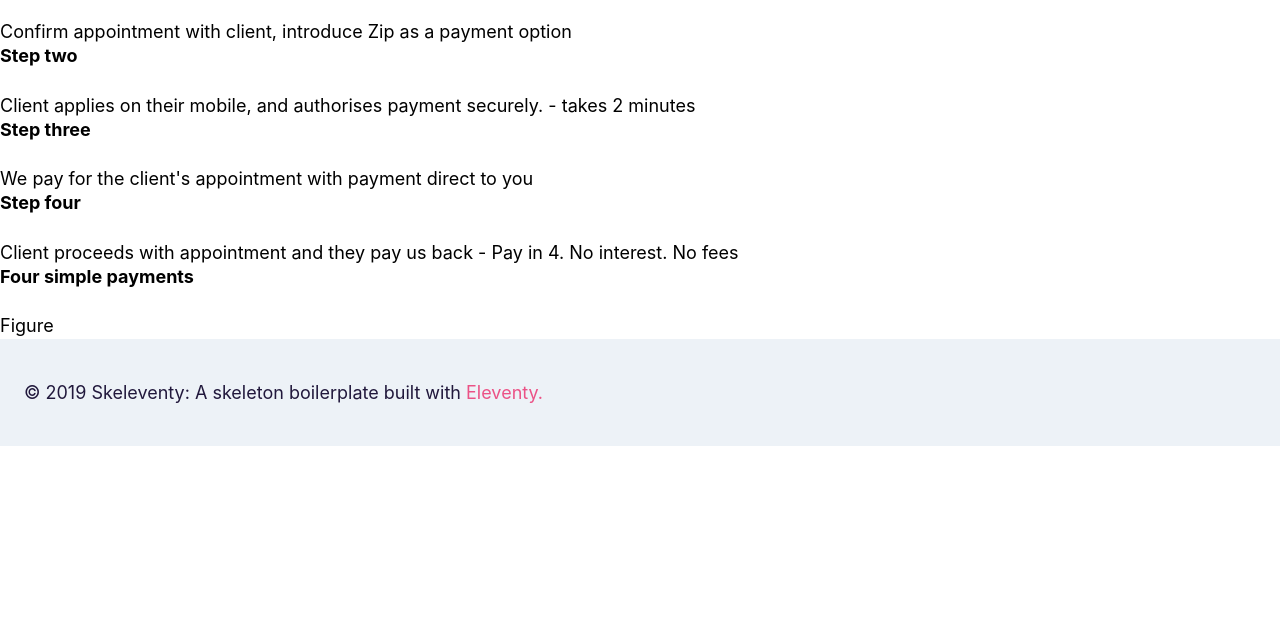
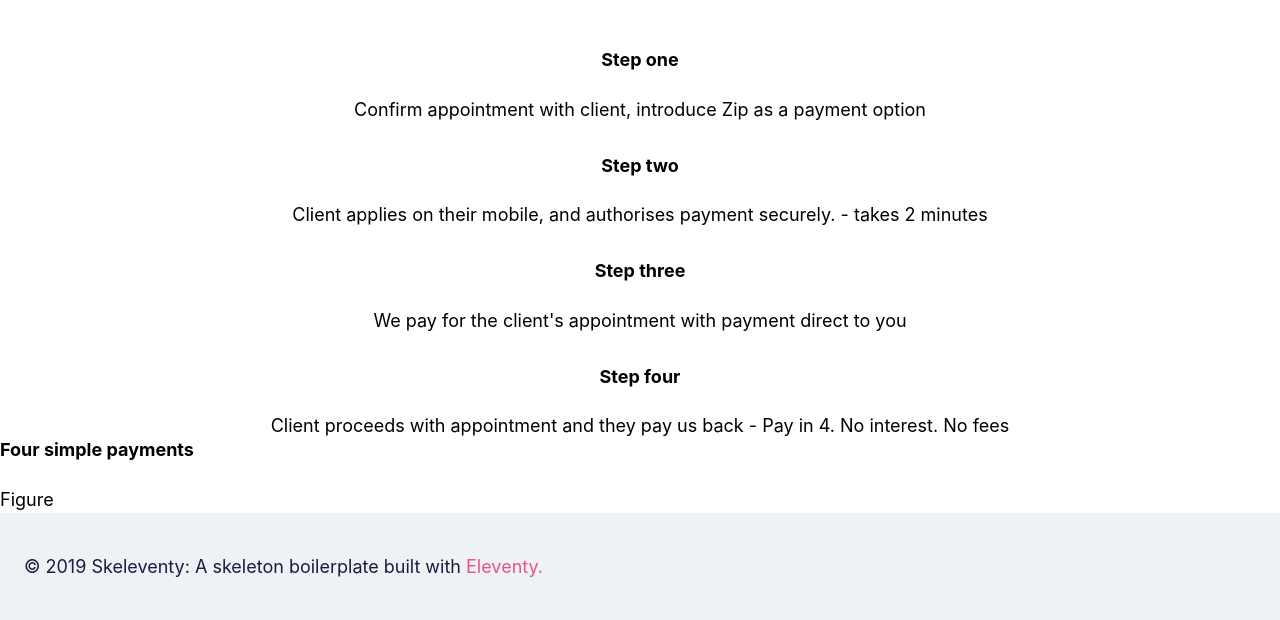
Before and after one commit to copiadigital/zip-landing, an Eleventy site: page site/index.njk in a window 1280 px wide. Shown: the part 617-1237 px from the top of the page. Before the commit the page ends 1063 px from the top, so only its background shows below. Built offline with nearby package versions, Linux system fonts and the light colour scheme; Eleventy itself is replaced by a stand-in of ours; files that its build step writes are made by us from their sources.

Commit message:
Add how it works

```diff
--- a/site/includes/components/how.njk
+++ b/site/includes/components/how.njk
@@ -1,19 +1,21 @@
-<section class="">
-	<h2>How it works</h2>
+<section class="how pt-40 pb-32">
+	<div class="container mx-auto text-black text-center">
+		<h2 class="text-zip-blue text-2xl md:text-5xl mt-8 mb-16">How it works</h2>
 		<div>
-		<h3>Step one</h3>
-		<p>Confirm appointment with client, introduce Zip as a payment option</p>
+			<h3 class="md:text-3xl">Step one</h3>
+			<p class="px-4 mb-8">Confirm appointment with client, introduce Zip as a payment option</p>
 		</div>
 		<div>
-		<h3>Step two</h3>
-		<p>Client applies on their mobile, and authorises payment securely. - takes 2 minutes</p>
+			<h3 class="md:text-3xl">Step two</h3>
+			<p class="px-4 mb-8">Client applies on their mobile, and authorises payment securely. - takes 2 minutes</p>
 		</div>
 		<div>
-		<h3>Step three</h3>
-		<p>We pay for the client's appointment with payment direct to you</p>
+			<h3 class="md:text-3xl">Step three</h3>
+			<p class="px-4 mb-8">We pay for the client's appointment with payment direct to you</p>
 		</div>
 		<div>
-		<h3>Step four</h3>
-		<p>Client proceeds with appointment and they pay us back - Pay in 4. No interest. No fees</p>
+			<h3 class="md:text-3xl">Step four</h3>
+			<p class="px-4">Client proceeds with appointment and they pay us back - Pay in 4. No interest. No fees</p>
+		</div>
 	</div>
 </section>
--- a/tailwind.config.js
+++ b/tailwind.config.js
@@ -12,7 +12,7 @@ module.exports = {
     colors: {
       transparent: "transparent",
 
-      black: "#000",
+      black: "#3f3f47",
       white: "#fff",
       "zip-orange": {
         100: "#f8991c",
```
Also changed, not shown: css/main.css, 2 other files. Lines whose indentation alone changed are shown as unchanged.
